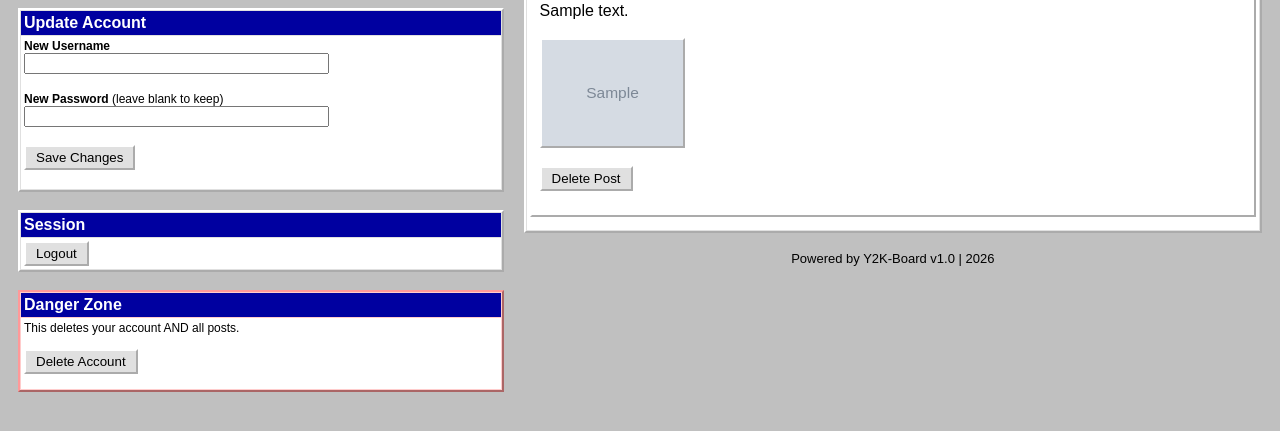
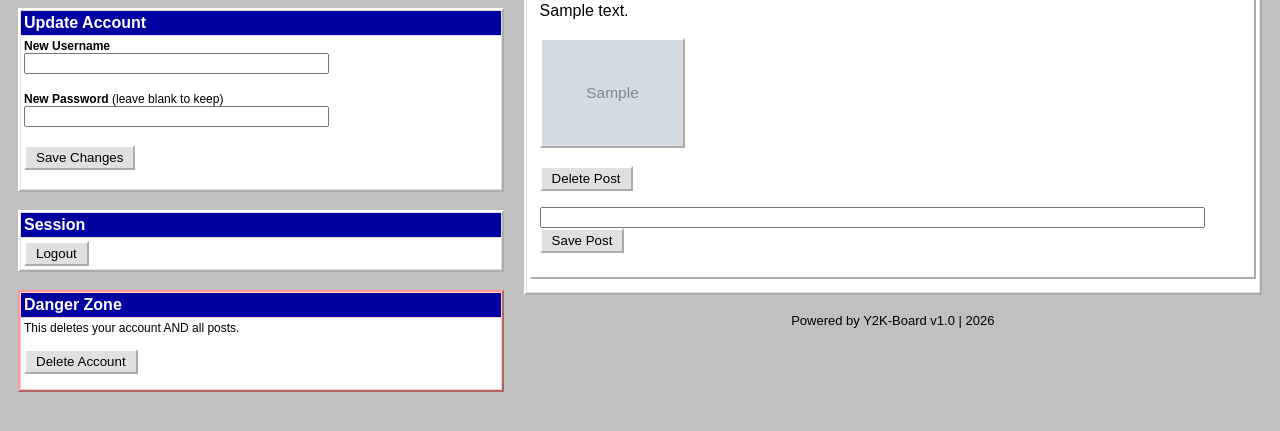
Before and after one commit to glaslan/project6_webproject, a Flask app: template templates/html/profile.html in a window 1280 px wide. Shown: the part 227-658 px from the top of the page. Run offline with Flask 3, Linux system fonts and the light colour scheme; the template is opened without the code that fills it: most values are stand-ins (such as "Sample title", 1, 10 or a date in 2020); grey boxes marked "Sample" are stand-in pictures.

Commit message:
edit post

```diff
--- a/app.py
+++ b/app.py
@@ -401,6 +401,26 @@ def profile():
                 return redirect(url_for("profile"))
 
             if method == PATCH:
+
+                action = request.form.get("action")
+                print(action)
+
+                if action == "edit_post":
+
+                    date = request.form.get(DATE)
+                    post_id = request.form.get(POST_ID)
+
+                    old_post = posts.get_post_by_id(post_id)
+
+                    edited_post = old_post.copy()
+                    edited_post[CONTENT] = request.form.get(CONTENT)
+
+                    posts.edit_post(old_post, edited_post, old_post[USER_ID])
+
+                    print("edit")
+
+                    return redirect(url_for("profile"))
+
                 req_type = (data.get("type") or "user").lower()
 
                 if req_type == "user":
--- a/templates/html/profile.html
+++ b/templates/html/profile.html
@@ -134,11 +134,13 @@
               <div class="small">No posts yet. Post something on <a href="/">Home</a>.</div>
             {% else %}
               {% for p in posts %}
+
               <div class="post-box">
                 <div><b>{{ p["title"] }} | {{ p["date"] }}</b></div>
                 <div class="small">{{ p["created_at_display"] }}</div>
                 <hr>
-                <div style="white-space: pre-wrap;">{{ p["content"] }}</div>
+
+                <div id="content-display-{{ p['post_id'] }}" style="white-space: pre-wrap;">{{ p["content"] }}</div>
 
                 {% if post_controller.get_filename(p) %}
                 <br>
@@ -152,6 +154,16 @@
                   <input type="hidden" name="post_id" value="{{ p['post_id'] }}">
                   <input type="hidden" name="date" value="{{ p['date'] }}">
                   <input class="y2k-btn" type="submit" value="Delete Post">
+                </form>
+                <form method="POST" action="/profile">
+                  <input type="hidden" name="action" value="edit_post">
+                  <input type="hidden" name="method" value="PATCH">
+                  <input type="hidden" name="post_id" value="{{ p['post_id'] }}">
+                  <input type="text" name="content" size="80" height="20" value="">
+                  <input class="y2k-btn" type="submit" value="Save Post">
+
+
+                  <span id="edit-status-{{ p['post_id'] }}" class="small"></span>
                 </form>
               </div>
               {% endfor %}
@@ -169,5 +181,36 @@
   </tr>
 </table>
 
+<script>
+async function editPost(postId) {
+  postId = String(postId);
+  var statusEl = document.getElementById("edit-status-" + postId);
+  statusEl.innerHTML = "Saving...";
+
+  var content = document.getElementById("edit-content-" + postId).value;
+
+  try {
+    const resp = await fetch("/profile", {
+      method: "PATCH",
+      headers: {"Content-Type": "application/json"},
+      body: JSON.stringify({ type: "post", post_id: parseInt(postId, 10), content: content })
+    });
+
+    if (!resp.ok) {
+      statusEl.innerHTML = "Failed.";
+      alert("Edit failed.");
+      return;
+    }
+
+    statusEl.innerHTML = "Saved.";
+    document.getElementById("content-display-" + postId).textContent = content;
+
+  } catch (e) {
+    statusEl.innerHTML = "Failed.";
+    alert("Edit failed.");
+  }
+}
+</script>
+
 </body>
 </html>
```
